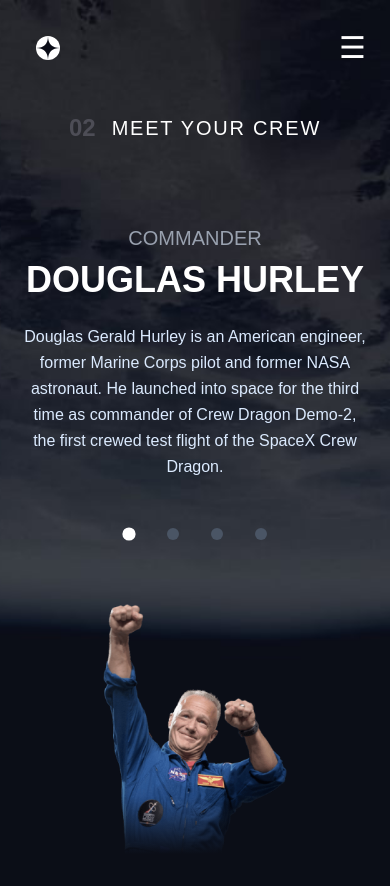
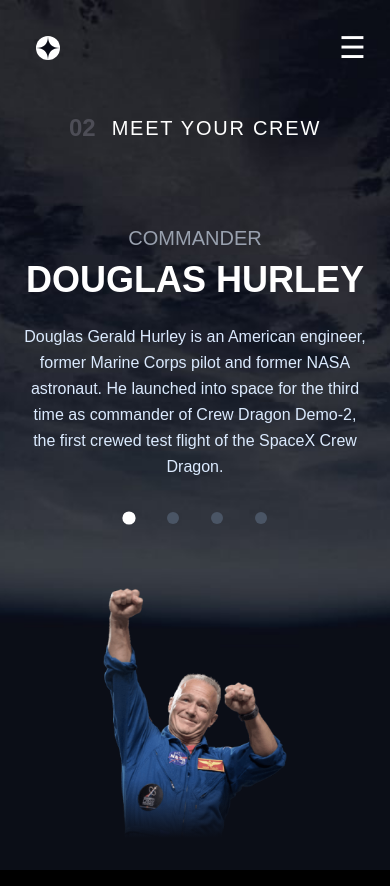
Before and after one commit to Ebrahim-hamada/Space, a React (Vite) app: page /crew in a window 390 px wide. Built offline with nearby package versions, Linux system fonts and the light colour scheme.

Commit message:
commit 38

```diff
--- a/src/Components/crew/Crew.jsx
+++ b/src/Components/crew/Crew.jsx
@@ -133,28 +133,28 @@
             </div>
 
             <div
-              className={`w-full lg:w-1/2 z-10 transition-all duration-700 ${
+              className={`w-full lg:w-1/2 z-10`}
+            >
+              <div className={`max-w-[500px] mx-auto lg:mx-0 mt-10 lg:mb-50 transition-all duration-700 ${
                 isAnimating ? "opacity-0 scale-95" : "opacity-100 scale-100"
-              }`}
-            >
-              <div className="max-w-[500px] mx-auto lg:mx-0 mt-10 lg:mb-50">
+              }`}>
                 <h2 className="text-gray-400 text-xl md:text-2xl mb-2">
                   {currentMember.role}
                 </h2>
                 <h3 className="text-4xl md:text-5xl font-bold mb-6">
                   {currentMember.name}
                 </h3>
-                <p className="text-blue-100 mb-12 leading-relaxed">
+                <p className="text-blue-100  leading-relaxed">
                   {currentMember.bio}
                 </p>
               </div>
 
-              <div className="flex space-x-8 justify-center lg:justify-start my-8 lg:my-0">
+              <div className="flex space-x-8 justify-center lg:justify-start my-8 lg:my-0 ">
                 {crewMembers.map((member, index) => (
                   <button
                     key={member.id}
                     onClick={() => handleChangeMember(index)}
-                    className={`w-3 h-3 rounded-full cursor-pointer transition-none ${
+                    className={`w-3 h-3 rounded-full cursor-pointer ${
                       activeCrewMember === index
                         ? "bg-white scale-110"
                         : "bg-gray-600 hover:bg-gray-400"
```
